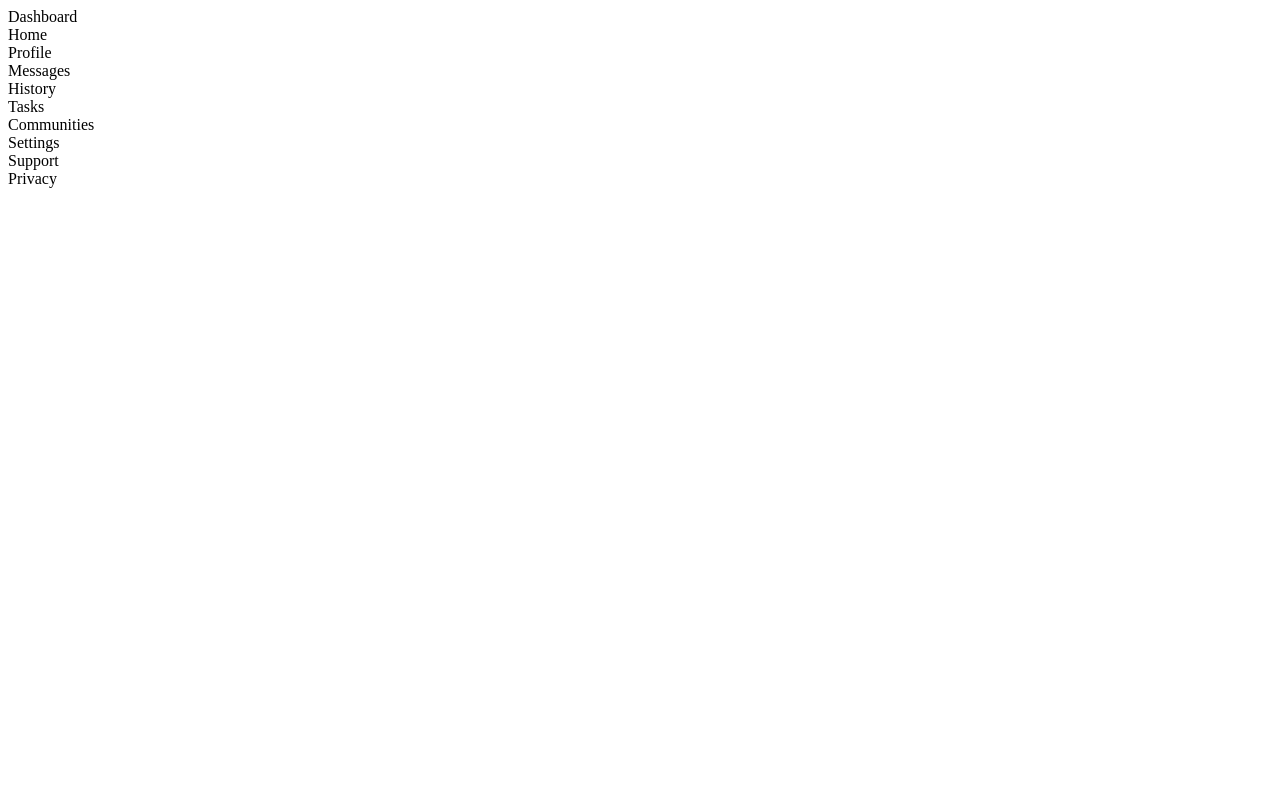
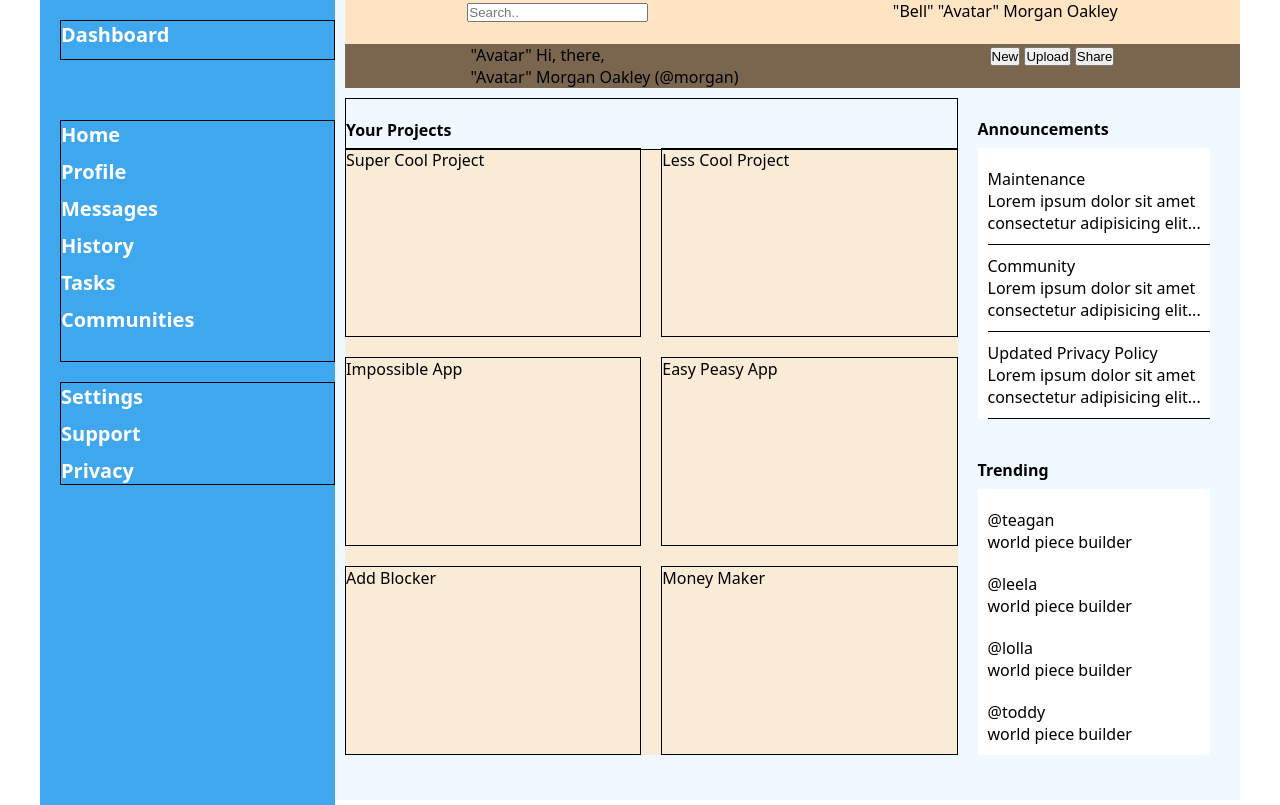
Before and after one commit to gooseBumpzz/admin-dashboard, a plain HTML site: page index.html in a window 1280 px wide. Drawn offline with Linux system fonts and the light colour scheme.

Commit message:
add basic layout
Add grid and flex boxes. Fill with content.

```diff
--- a/index.html
+++ b/index.html
@@ -13,40 +13,89 @@
             <div class="sidebar-top">
                 <div class="logo">Dashboard</div>
             </div>
-            <div class="sidebar-down">
+            <div class="sidebar-mid">
                 <div class="side-child">Home</div>
                 <div class="side-child">Profile</div>
                 <div class="side-child">Messages</div>
                 <div class="side-child">History</div>
                 <div class="side-child">Tasks</div>
                 <div class="side-child">Communities</div>
+            </div>
+            <div class="sidebar-down">
                 <div class="side-child">Settings</div>
                 <div class="side-child">Support</div>
                 <div class="side-child">Privacy</div>
             </div>
+        </div>
 
         <div class="header">
             <div class="header-top">
-                <div class="header-top-left"></div>
-                <div class="header-top-right"></div>
+                <div class="header-top-left">
+                    <input type="text" placeholder="Search..">
+                </div>
+                <div class="header-top-right">
+                    <p>"Bell" "Avatar" Morgan Oakley</p>
+                </div>
             </div>
             <div class="header-down">
-                <div class="header-down-left"></div>
-                <div class="header-down-right"></div>
+                <div class="header-down-left">
+                    <p>"Avatar" Hi, there,</p>
+                    <p>"Avatar" Morgan Oakley (@morgan)</p>
+                </div>
+                <div class="header-down-right">
+                    <button>New</button>
+                    <button>Upload</button>
+                    <button>Share</button>
+                </div>
             </div>
         </div>
 
         <div class="main">
-            <div class="main-left"></div>
+            <div class="main-left">
+                <div class="proj-child-1">Your Projects</div>
+                <div class="proj-child">Super Cool Project</div>
+                <div class="proj-child">Less Cool Project</div>
+                <div class="proj-child">Impossible App</div>
+                <div class="proj-child">Easy Peasy App</div>
+                <div class="proj-child">Add Blocker</div>
+                <div class="proj-child">Money Maker</div>
+            </div>
+
             <div class="main-right">
-                <div class="announcements"></div>
-                <div class="trending"></div>
+                <div class="announcements">
+                    <div class="an-child-1">Announcements</div>
+                    <div class="an-childs">
+                        <div class="an-child">
+                            <p>Maintenance</p>
+                            <p>Lorem ipsum dolor sit amet consectetur adipisicing elit...</p>
+                        </div>
+                        <div class="an-child">
+                            <p>Community</p>
+                            <p>Lorem ipsum dolor sit amet consectetur adipisicing elit...</p>
+                        </div>
+                        <div class="an-child">
+                            <p>Updated Privacy Policy</p>
+                            <p>Lorem ipsum dolor sit amet consectetur adipisicing elit...</p>
                         </div>
                     </div>
+                </div>
+                <div class="trending">
+                    <div class="tren-child-1">Trending</div>
+                    <div class="tren-childs">
+                        <div class="tren-child"><p>@teagan</p><p>world piece builder</p></div>
+                        <div class="tren-child"><p>@leela</p><p>world piece builder</p></div>
+                        <div class="tren-child"><p>@lolla</p><p>world piece builder</p></div>
+                        <div class="tren-child"><p>@toddy</p><p>world piece builder</p></div>
+                    </div>
 
+                </div>
+            </div>
+        </div>
 
     </div>
 
 
+
+
 </body>
 </html>
--- a/styles.css
+++ b/styles.css
@@ -0,0 +1,174 @@
+* {
+    margin: 0;
+    padding: 0;
+  }
+
+  body {
+    font-family: system-ui, "Segoe UI", Roboto, Helvetica, Arial, sans-serif, "Apple Color Emoji", "Segoe UI Emoji", "Segoe UI Symbol";
+  }
+
+
+.container {
+    display: grid;
+    width: 1200px;
+    height: 800px;
+    margin: auto;
+    grid-template-columns: 1fr 2fr 1fr;
+    grid-template-rows: 1fr 4fr;
+    gap: 10px;
+    background-color: #f0f9ff;
+}
+
+.sidebar {
+
+    display: grid;
+    grid-template-rows: 40px 3fr 1fr;
+    grid-column: 1/2;
+    grid-row: 1/3;
+    gap: 20px;
+    background-color:#3fa7ed;
+    padding-bottom: 40vh;
+    color: #ffffff;
+    font-size: 20px;
+    font-weight: bold;
+    padding-left: 20px;
+    padding-top: 20px;
+
+}
+
+.sidebar-top {
+
+}
+
+.sidebar-mid{
+    display: flex;
+    flex-direction: column;
+    gap: 10px;
+    margin-top: 40px;
+
+}
+.sidebar-down {
+    display: flex;
+    flex-direction: column;
+    gap: 10px;
+
+}
+.sidebar > * {
+    border: 1px solid black;
+}
+
+.header {
+    display: grid;
+    grid-template-rows: 1fr 1fr;
+    grid-row: 1/2;
+    grid-column: 2/4;
+    background-color: #cffafe;
+}
+
+.header-top {
+    grid-row: 1/2;
+    background-color: bisque;
+    display: flex;
+    justify-content: space-around;
+}
+
+.header-down {
+    background-color: rgb(122, 102, 79);
+    grid-row: 2/3;
+    display: flex;
+    justify-content: space-around;
+}
+
+.main {
+    grid-column: 2/4;
+    background-color: #f0f9ff;
+    display: grid;
+    grid-template-columns: 7fr 3fr;
+    gap: 20px;
+    margin-bottom: 50px ;
+}
+
+.main-left {
+    grid-column: 1/2;
+    background-color: antiquewhite;
+    display: grid;
+    grid-template-columns: 1fr 1fr;
+    grid-template-rows: 30px 1fr 1fr 1fr;
+    gap: 20px;
+}
+
+.proj-child-1 {
+    padding-top: 20px;
+    grid-column: 1/3;
+    height: 30px;
+    background-color: #f0f9ff;
+    border: 1px solid black;
+    font-weight: bold;
+}
+
+.proj-child {
+    border: 1px solid black;
+}
+
+.main-right {
+    grid-column: 2/3;
+    display: flex;
+    flex-flow: column;
+    gap: 20px;
+}
+
+.announcements {
+    flex: 1;
+    display: flex;
+    flex-direction: column;
+    margin-right: 30px;
+
+}
+
+.an-childs {
+    background-color: #ffffff;
+    display: flex;
+    flex-direction: column;
+    gap: 10px;
+    padding-top: 20px;
+    padding-left: 10px;
+}
+
+.an-child-1 {
+    padding-top: 20px;
+    height: 30px;
+    background-color: #f0f9ff;
+    font-weight: bold;
+}
+
+.an-child {
+    padding-bottom: 10px;
+    border-bottom: 1px solid black;
+}
+
+.trending {
+    flex: 1;
+    display: flex;
+    flex-direction: column;
+    margin-right: 30px;
+}
+
+.tren-child-1 {
+    padding-top: 20px;
+    height: 30px;
+    background-color: #f0f9ff;
+    font-weight: bold;
+}
+
+.tren-childs {
+    background-color: #ffffff;
+    display: flex;
+    flex-direction: column;
+    gap: 10px;
+    padding-top: 20px;
+    padding-left: 10px;
+}
+
+.tren-child {
+    padding-bottom: 10px;
+}
```
Lines whose indentation alone changed are shown as unchanged.
